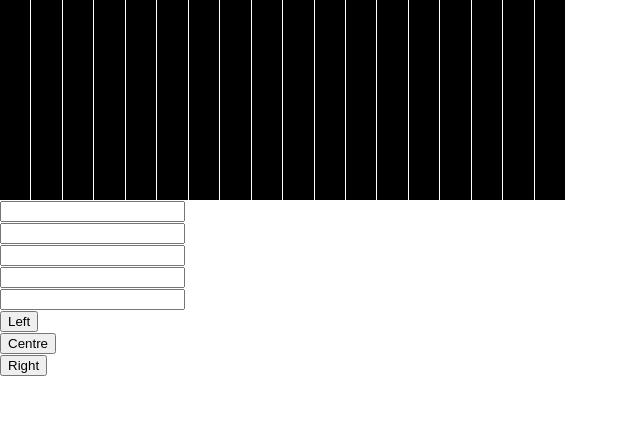
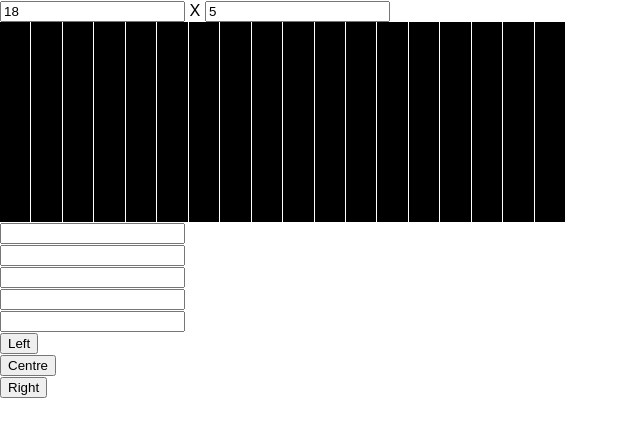
Before and after one commit to dangerbell/marquee, a React app: page / in a window 1280 px wide. Shown: the top 436 px of the page, without its empty margins (0-640 px from the left). Built offline with nearby package versions, Linux system fonts and the light colour scheme; the HTML template or start-up script is replaced by a standard one.

Commit message:
WIP: Adding size variables
I'll have to reorganize some code or use a hook or a context or something to pass the character limit down to the justification functions

```diff
--- a/src/App.js
+++ b/src/App.js
@@ -2,8 +2,8 @@ import './App.css';
 import { useState } from 'react';
 import countCharacters from "./characterCount";
 
-const numberOfRows = 5;
-const charactersPerRow = 18;
+const NUMBER_OF_ROWS_DEFAULT = 5;
+const CHARACTERS_PER_ROW_DEFAULT = 18;
 
 // TODO:
 // - [x] when displaying the character count replace " " with "space" or "blank"
@@ -34,8 +34,6 @@ const charactersPerRow = 18;
 //   - [ ] sidebar for character count
 //   - [ ] bigger text inputs?
 //   - [ ] "nicer"
-
-
 // - [ ] Double Sided Mode
 // - [ ] Clean up the CSS
 // - [ ] Deploy it publicly
@@ -46,6 +44,9 @@ function eventValue(event) {
 }
 
 function App() {
+  const [numberOfRows, setNumberOfRows] = useState(NUMBER_OF_ROWS_DEFAULT);
+  const [charactersPerRow, setCharactersPerRow] = useState(CHARACTERS_PER_ROW_DEFAULT);
+
   const [inputText1, setInputText1] = useState("");
   const [inputText2, setInputText2] = useState("");
   const [inputText3, setInputText3] = useState("");
@@ -68,6 +69,11 @@ function App() {
   }
 
   return (
+    <div>
+      <div>
+        <input type="text" value ={charactersPerRow} onChange={onChange(setCharactersPerRow)}/> X <input type="text" value ={numberOfRows} onChange={onChange(setNumberOfRows)}/>
+      </div>
+
       <div style={{display: "flex", justifyContent: "space-between", paddingRight: "20px"}}>
         <div style={{ marginRight: 40 }}>
           {/* {splitStrings.map((text, index) => <MarqueeText text={text.toUpperCase()} key={index}/>)} */}
@@ -85,19 +91,19 @@ function App() {
           /> */}
 
           <div>
-          <input type="text" value={inputText1} onChange={onChange(setInputText1)} maxLength={charactersPerRow}/>
+            <input type="text" value={inputText1} onChange={onChange(setInputText1)} maxLength={CHARACTERS_PER_ROW_DEFAULT}/>
           </div>
           <div>
-          <input type="text" value={inputText2} onChange={onChange(setInputText2)} maxLength={charactersPerRow}/>
+            <input type="text" value={inputText2} onChange={onChange(setInputText2)} maxLength={CHARACTERS_PER_ROW_DEFAULT}/>
           </div>
           <div>
-          <input type="text" value={inputText3} onChange={onChange(setInputText3)} maxLength={charactersPerRow}/>
+            <input type="text" value={inputText3} onChange={onChange(setInputText3)} maxLength={CHARACTERS_PER_ROW_DEFAULT}/>
           </div>
           <div>
-          <input type="text" value={inputText4} onChange={onChange(setInputText4)} maxLength={charactersPerRow}/>
+            <input type="text" value={inputText4} onChange={onChange(setInputText4)} maxLength={CHARACTERS_PER_ROW_DEFAULT}/>
           </div>
           <div>
-          <input type="text" value={inputText5} onChange={onChange(setInputText5)} maxLength={charactersPerRow}/>
+            <input type="text" value={inputText5} onChange={onChange(setInputText5)} maxLength={CHARACTERS_PER_ROW_DEFAULT}/>
           </div>
 
           <div><button onClick={() => setJustification("left")}>Left</button></div>
@@ -113,6 +119,7 @@ function App() {
           fontWeight: 'bold',
         }}>
           <CharacterCounts text={(inputText1 + inputText2 + inputText3 + inputText4 + inputText5).toUpperCase()} />
+        </div>
       </div>
     </div>
   );
@@ -166,16 +173,16 @@ const MarqueeText = ({ text, size = 24, justification = "left", style = {} }) =>
   return <div>{charElements}</div>;
 
   function leftJustified(text) {
-    return text.concat( ' '.repeat(charactersPerRow - text.length) );
+    return text.concat( ' '.repeat(CHARACTERS_PER_ROW_DEFAULT - text.length) );
   }
 
   function rightJustified(text) {
-    return ' '.repeat(charactersPerRow - text.length).concat( text );
+    return ' '.repeat(CHARACTERS_PER_ROW_DEFAULT - text.length).concat( text );
   }
 
   function centre(text) {
-    const front = ' '.repeat(Math.floor((charactersPerRow - text.length) / 2));
-    const back = ' '.repeat(charactersPerRow - (front.length + text.length));
+    const front = ' '.repeat(Math.floor((CHARACTERS_PER_ROW_DEFAULT - text.length) / 2));
+    const back = ' '.repeat(CHARACTERS_PER_ROW_DEFAULT - (front.length + text.length));
     return front.concat(text).concat(back);
   }
 };
```
Lines whose indentation alone changed are shown as unchanged.
